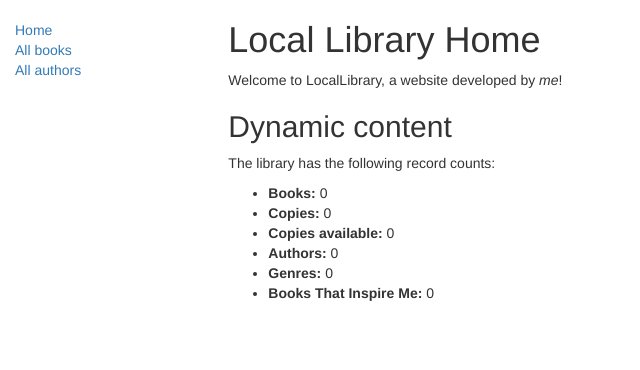
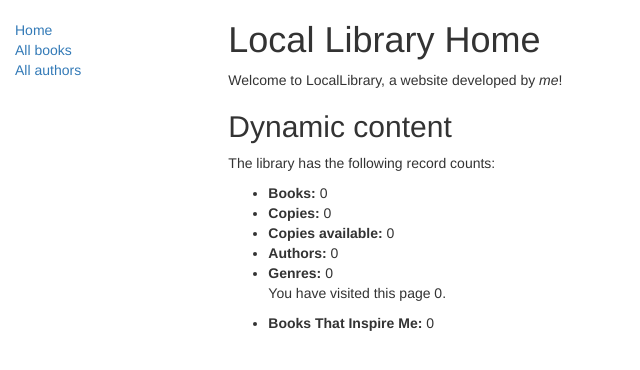
Before and after one commit to suramakr/django-playground, a Django app: page /catalog/ in a window 1280 px wide. Shown: the top 370 px of the page, without its empty margins (0-640 px from the left). Run offline with Django 3.2, Linux system fonts and the light colour scheme; data that the repository does not hold is empty; some libraries are stand-ins or nearby versions.

Commit message:
added sessions to index.page

```diff
--- a/locallibrary/catalog/templates/index.html
+++ b/locallibrary/catalog/templates/index.html
@@ -17,6 +17,12 @@
   <li><strong>Copies available:</strong> {{ num_instances_available }}</li>
   <li><strong>Authors:</strong> {{ num_authors }}</li>
   <li><strong>Genres:</strong> {{ num_genres }}</li>
+
+  <p>
+    You have visited this page {{ num_visits }}{% if num_visits == 1 %} time{%
+    else %} times{% endif %}.
+  </p>
   <li><strong>Books That Inspire Me:</strong> {{ num_my_books }}</li>
 </ul>
+
 {% endblock %}
--- a/locallibrary/catalog/views.py
+++ b/locallibrary/catalog/views.py
@@ -27,13 +27,18 @@ def index(request):
 
     num_my_books = Book.objects.filter(title__contains='Seagull').count()
 
+    # Number of visits to this view, as counted in the session variable.
+    num_visits = request.session.get('num_visits', 0)
+    request.session['num_visits'] = num_visits + 1
+
     context = {
         'num_books': num_books,
         'num_instances': num_instances,
         'num_instances_available': num_instances_available,
         'num_authors': num_authors,
         'num_genres': num_genres,
-        'num_my_books': num_my_books
+        'num_my_books': num_my_books,
+        'num_visits': num_visits,
     }
 
     # Render the HTML template index.html with the data in the context variable
@@ -55,6 +60,7 @@ class AuthorListView(generic.ListView):
 class AuthorDetailView(generic.DetailView):
     model = Author
 
+
 class BookDetailView(generic.DetailView):
     model = Book
 
```
